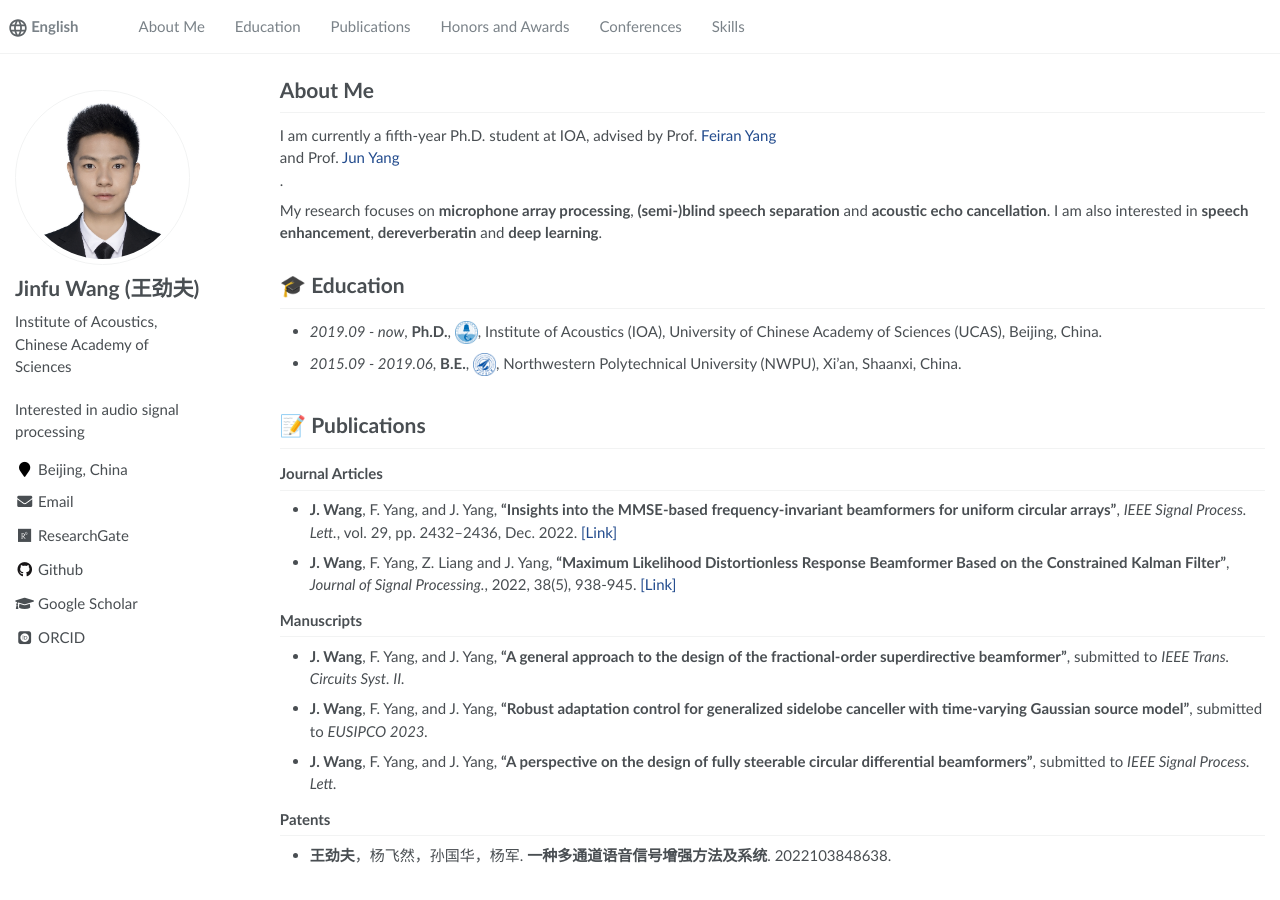
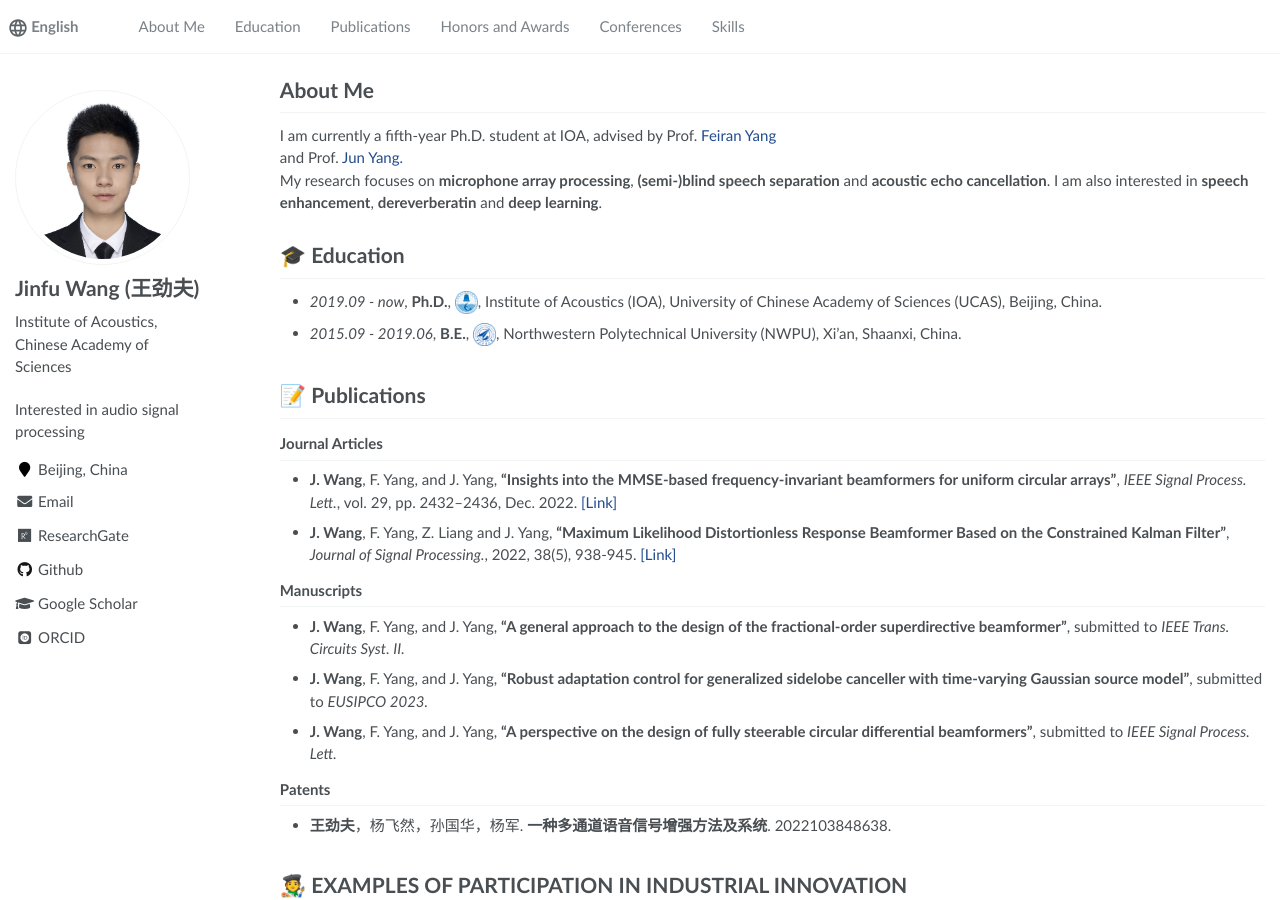
Before and after one commit to 875441459/875441459.github.io, a Jekyll site: the page built from _pages/about.md, in a window 1280 px wide and 900 px high. Built offline with Jekyll 4.4.1, drawn with Linux system fonts in a browser that asks for light colours; some web fonts are replaced.

```diff
--- a/_pages/about.md
+++ b/_pages/about.md
@@ -17,8 +17,7 @@ redirect_from:
 
 <span class='anchor' id='-about-me'></span>
 # About Me
-I am currently a fifth-year Ph.D. student at IOA, advised by Prof. <a href="https://scholar.google.com/citations?hl=zhTW&user=PWBq4TUAAAAJ&view_op=list_works&sortby=pubdate" target="_blank">Feiran Yang</a><br/> and Prof. <a href="https://ieeexplore.ieee.org/author/37280194600" target="_blank">Jun Yang</a><br/>.
-
+I am currently a fifth-year Ph.D. student at IOA, advised by Prof. <a href="https://scholar.google.com/citations?hl=zhTW&user=PWBq4TUAAAAJ&view_op=list_works&sortby=pubdate" target="_blank">Feiran Yang</a><br/> and Prof. <a href="https://ieeexplore.ieee.org/author/37280194600" target="_blank">Jun Yang.</a><br/>
 My research focuses on **microphone array processing**, **(semi-)blind speech separation** and **acoustic echo cancellation**. I am also interested in **speech enhancement**, **dereverberatin** and **deep learning**.
 
 <span class='anchor' id='-Education'></span>
```
